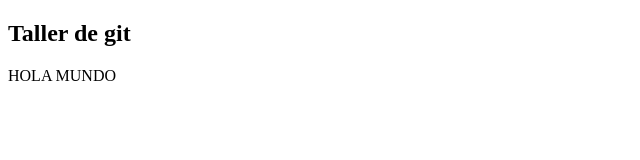
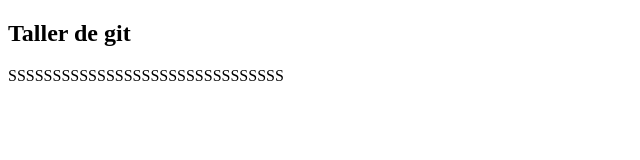
Before and after one commit to edjahevs94/taller_git, a plain HTML site: page index.html in a window 1280 px wide. Shown: the whole page, without its empty margins (0-640 px from the left). Drawn offline with Linux system fonts and the light colour scheme.

Commit message:
cambio en el div para generar conflicto

```diff
--- a/index.html
+++ b/index.html
@@ -8,6 +8,6 @@
 </head>
 <body>
     <h2>Taller de git</h2>
-    <div>HOLA MUNDO</div>
+    <div>SSSSSSSSSSSSSSSSSSSSSSSSSSSSSSS</div>
 </body>
 </html>
```
